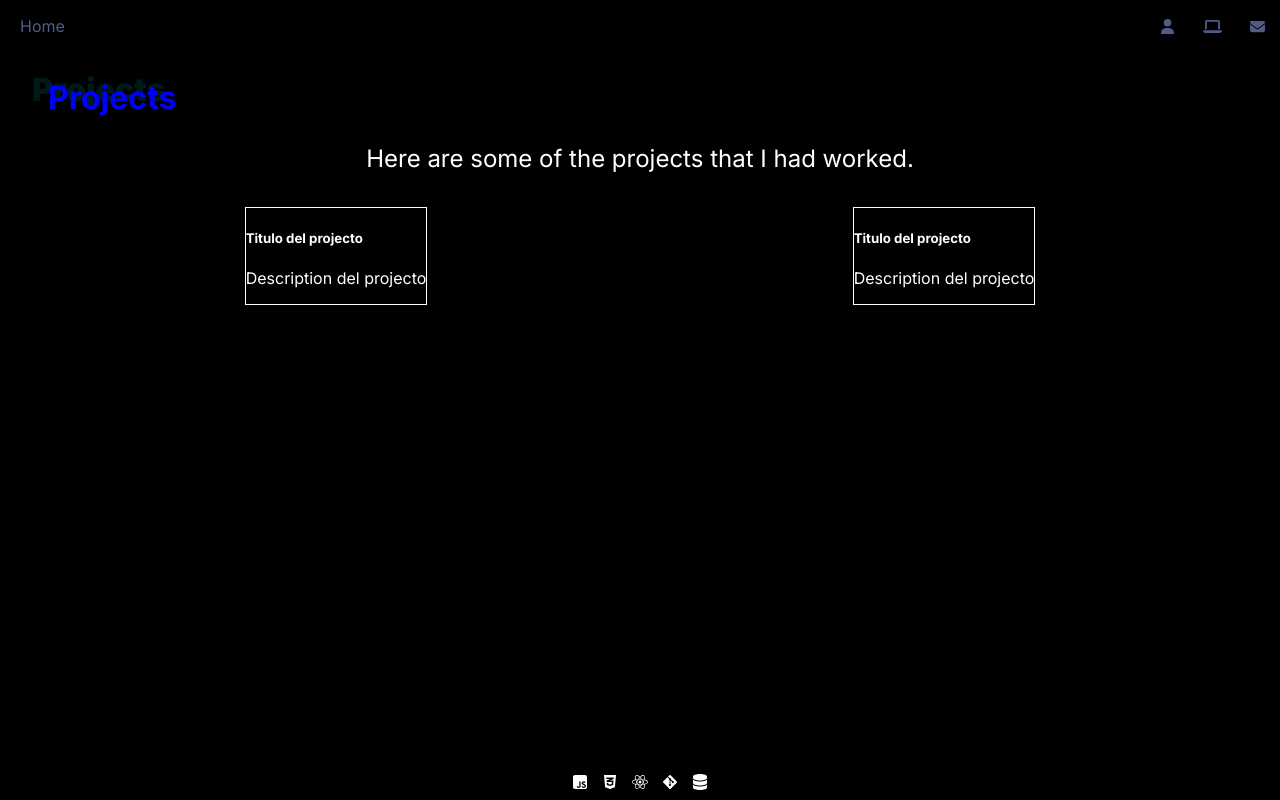
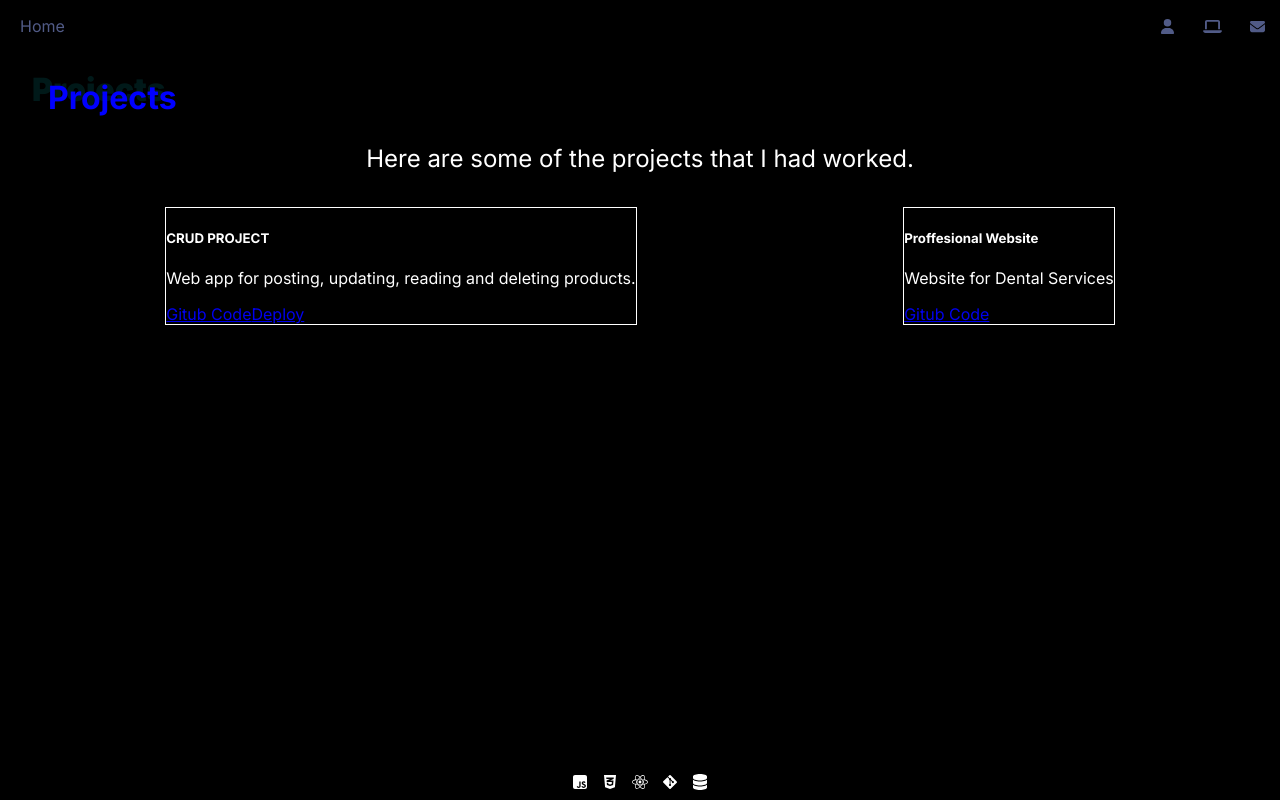
Before and after one commit to loveragabriel/gabriel, a Next.js app: page /myprojects in a window 1280 px wide. Built offline with nearby package versions, Linux system fonts and the light colour scheme.

Commit message:
projects exmples added

```diff
--- a/src/app/myprojects/page.jsx
+++ b/src/app/myprojects/page.jsx
@@ -19,12 +19,17 @@ export default function Projects() {
         </p>
         <section className={styles.cards_container}>
           <div className={styles.cards}>
-            <h5>Titulo del projecto</h5>
-            <p>Description del projecto</p>
+            <h5>CRUD PROJECT</h5>
+            <p>Web app for posting, updating, reading and deleting products.</p>
+            <a href="https://github.com/loveragabriel/CRUD-web-app" target="_blank">Gitub Code</a>
+            <a href="https://loveragabriel.github.io/CRUD-web-app/" target="_blank">Deploy</a>
+
           </div>
           <div className={styles.cards}>
-            <h5>Titulo del projecto</h5>
-            <p>Description del projecto</p>
+            <h5>Proffesional Website</h5>
+            <p>Website for Dental Services</p>
+            <a href="https://github.com/loveragabriel/maja-app" target="_blank">Gitub Code</a>
+
           </div>
         </section>
       </div>
```
